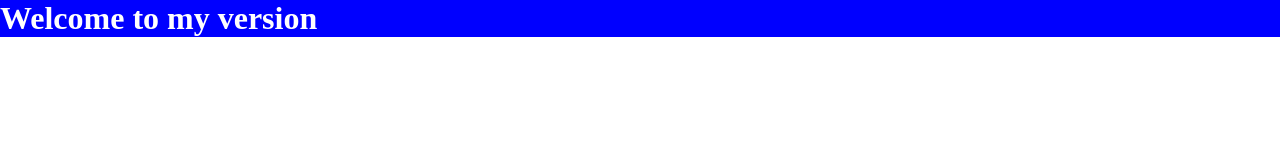
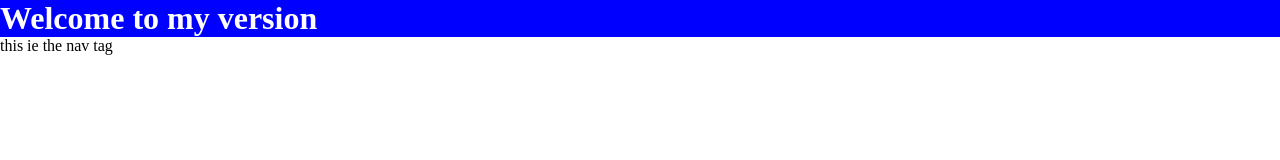
Before and after one commit to somutochukwu-offie/version-one, a plain HTML site: page index.html in a window 1280 px wide. Drawn offline with Linux system fonts and the light colour scheme.

Commit message:
updated header

```diff
--- a/index.html
+++ b/index.html
@@ -10,5 +10,9 @@
     <div>
         <h1>Welcome to my version</h1>
     </div>
+
+    <header>
+        this ie the nav tag
+    </header>
 </body>
 </html>
```
